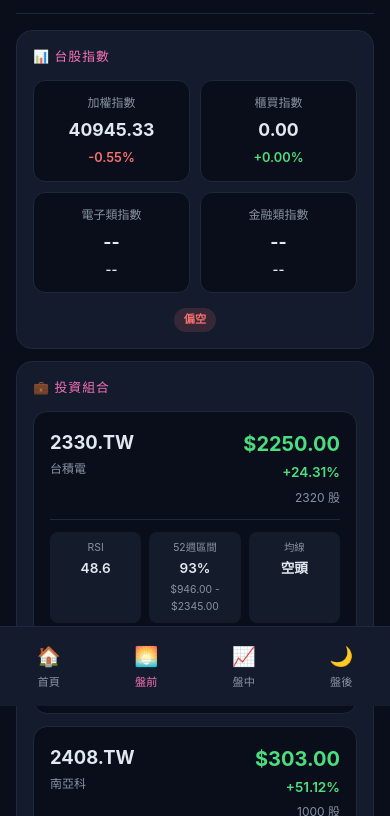
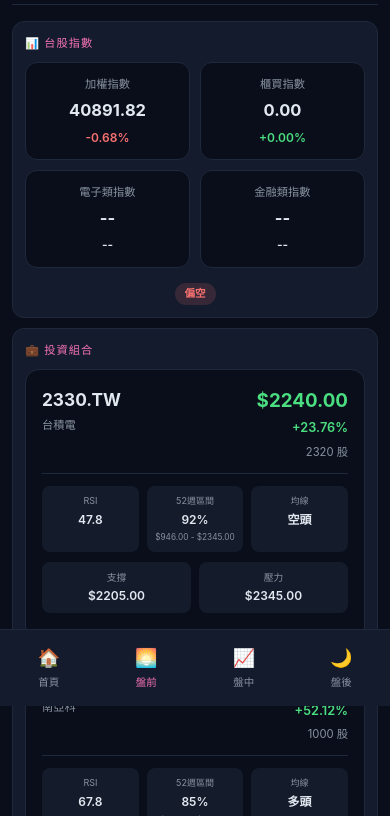
Before and after one commit to julianshen/myreports, a plain HTML site: page reports/tw/premarket/2026-05-18.html in a window 390 px wide. Shown: the part 138-954 px from the top of the page. Drawn offline with Linux system fonts and the light colour scheme.

Commit message:
Add responsive design to TW premarket template with clamp() and media queries

```diff
--- a/reports/tw/premarket/2026-05-18.html
+++ b/reports/tw/premarket/2026-05-18.html
@@ -27,7 +27,38 @@
             line-height: 1.6;
             -webkit-font-smoothing: antialiased;
         }
-        .container { max-width: 480px; margin: 0 auto; padding: 16px; padding-bottom: 90px; }
+        .container {
+            max-width: 480px;
+            margin: 0 auto;
+            padding: clamp(12px, 3vw, 20px);
+            padding-bottom: 90px;
+        }
+
+        /* Responsive font sizes */
+        @media (max-width: 360px) {
+            html { font-size: 14px; }
+        }
+        @media (min-width: 361px) and (max-width: 430px) {
+            html { font-size: 15px; }
+        }
+        @media (min-width: 431px) {
+            html { font-size: 16px; }
+        }
+
+        /* Tablet and desktop */
+        @media (min-width: 768px) {
+            .container {
+                max-width: 640px;
+                padding: 24px;
+                padding-bottom: 100px;
+            }
+            .stock-metrics {
+                grid-template-columns: repeat(4, 1fr);
+            }
+            .index-grid {
+                grid-template-columns: repeat(4, 1fr);
+            }
+        }
         .back-btn {
             display: inline-flex; align-items: center; gap: 6px;
             color: var(--accent); text-decoration: none; font-size: 0.9rem;
@@ -43,13 +74,21 @@
             margin-bottom: 12px;
         }
         .section {
-            background: var(--card); border-radius: 16px; padding: 16px;
-            margin-bottom: 12px; border: 1px solid var(--border);
+            background: var(--card);
+            border-radius: clamp(12px, 3vw, 16px);
+            padding: clamp(12px, 3vw, 16px);
+            margin-bottom: clamp(10px, 2.5vw, 12px);
+            border: 1px solid var(--border);
         }
         .section-title {
-            font-size: 0.8rem; text-transform: uppercase; letter-spacing: 1px;
-            color: var(--accent); margin-bottom: 12px;
-            display: flex; align-items: center; gap: 6px;
+            font-size: clamp(0.75rem, 2vw, 0.85rem);
+            text-transform: uppercase;
+            letter-spacing: 1px;
+            color: var(--accent);
+            margin-bottom: clamp(10px, 2.5vw, 12px);
+            display: flex;
+            align-items: center;
+            gap: 6px;
         }
         .index-grid { display: grid; grid-template-columns: 1fr 1fr; gap: 10px; }
         .index-card {
@@ -89,17 +128,34 @@
         .stock-position { font-size: 0.75rem; color: var(--text-secondary); margin-top: 4px; }
 
         .stock-metrics {
-            display: grid; grid-template-columns: 1fr 1fr 1fr;
-            gap: 8px; margin-top: 12px; padding-top: 12px;
+            display: grid;
+            grid-template-columns: repeat(3, 1fr);
+            gap: clamp(6px, 2vw, 12px);
+            margin-top: 12px;
+            padding-top: 12px;
             border-top: 1px solid var(--border);
         }
         .metric {
-            text-align: center; padding: 8px 4px;
-            background: rgba(30,41,59,0.5); border-radius: 8px;
+            text-align: center;
+            padding: clamp(6px, 2vw, 12px) clamp(2px, 1vw, 4px);
+            background: rgba(30,41,59,0.5);
+            border-radius: 8px;
         }
-        .metric-label { font-size: 0.65rem; color: var(--text-secondary); text-transform: uppercase; }
-        .metric-value { font-size: 0.85rem; font-weight: 600; margin-top: 2px; }
-        .metric-sub { font-size: 0.65rem; color: var(--text-secondary); margin-top: 2px; }
+        .metric-label {
+            font-size: clamp(0.6rem, 1.8vw, 0.7rem);
+            color: var(--text-secondary);
+            text-transform: uppercase;
+        }
+        .metric-value {
+            font-size: clamp(0.8rem, 2.5vw, 0.9rem);
+            font-weight: 600;
+            margin-top: 2px;
+        }
+        .metric-sub {
+            font-size: clamp(0.55rem, 1.5vw, 0.65rem);
+            color: var(--text-secondary);
+            margin-top: 2px;
+        }
 
         .stock-levels {
             display: flex; justify-content: space-between; gap: 8px;
@@ -189,8 +245,8 @@
             <div class="index-grid">
                 <div class="index-card">
                     <div class="name">加權指數</div>
-                    <div class="price">40945.33</div>
-                    <div class="change down">-0.55%</div>
+                    <div class="price">40891.82</div>
+                    <div class="change down">-0.68%</div>
                 </div>
                 <div class="index-card">
                     <div class="name">櫃買指數</div>
@@ -224,19 +280,19 @@
                     <div class="stock-name">台積電</div>
                 </div>
                 <div class="stock-right">
-                    <div class="stock-price up">$2250.00</div>
-                    <div class="stock-change up">+24.31%</div>
+                    <div class="stock-price up">$2240.00</div>
+                    <div class="stock-change up">+23.76%</div>
                     <div class="stock-position">2320 股</div>
                 </div>
             </div>
             <div class="stock-metrics">
                 <div class="metric">
                     <div class="metric-label">RSI</div>
-                    <div class="metric-value">48.6</div>
+                    <div class="metric-value">47.8</div>
                 </div>
                 <div class="metric">
                     <div class="metric-label">52週區間</div>
-                    <div class="metric-value">93%</div>
+                    <div class="metric-value">92%</div>
                     <div class="metric-sub">$946.00 - $2345.00</div>
                 </div>
                 <div class="metric">
@@ -265,19 +321,19 @@
                     <div class="stock-name">南亞科</div>
                 </div>
                 <div class="stock-right">
-                    <div class="stock-price up">$303.00</div>
-                    <div class="stock-change up">+51.12%</div>
+                    <div class="stock-price up">$305.00</div>
+                    <div class="stock-change up">+52.12%</div>
                     <div class="stock-position">1000 股</div>
                 </div>
             </div>
             <div class="stock-metrics">
                 <div class="metric">
                     <div class="metric-label">RSI</div>
-                    <div class="metric-value">67.2</div>
+                    <div class="metric-value">67.8</div>
                 </div>
                 <div class="metric">
                     <div class="metric-label">52週區間</div>
-                    <div class="metric-value">84%</div>
+                    <div class="metric-value">85%</div>
                     <div class="metric-sub">$40.20 - $353.00</div>
                 </div>
                 <div class="metric">
@@ -356,7 +412,7 @@
         <!-- 市場快評 -->
         <div class="section">
             <div class="section-title">🐦 市場快評</div>
-            <div class="summary-article"><p>台股今日偏空開盤。加權指數 -0.55%。投資人應關注台積電走勢對大盤的影響。</p></div>
+            <div class="summary-article"><p>台股今日偏空開盤。加權指數 -0.68%。投資人應關注台積電走勢對大盤的影響。</p></div>
         </div>
 
         <!-- 新聞 -->
```
Also changed, not shown: reports/tw/premarket/template.html (+69 -13 lines), reports/us/premarket/2026-05-18.html (+11 -1 lines).
